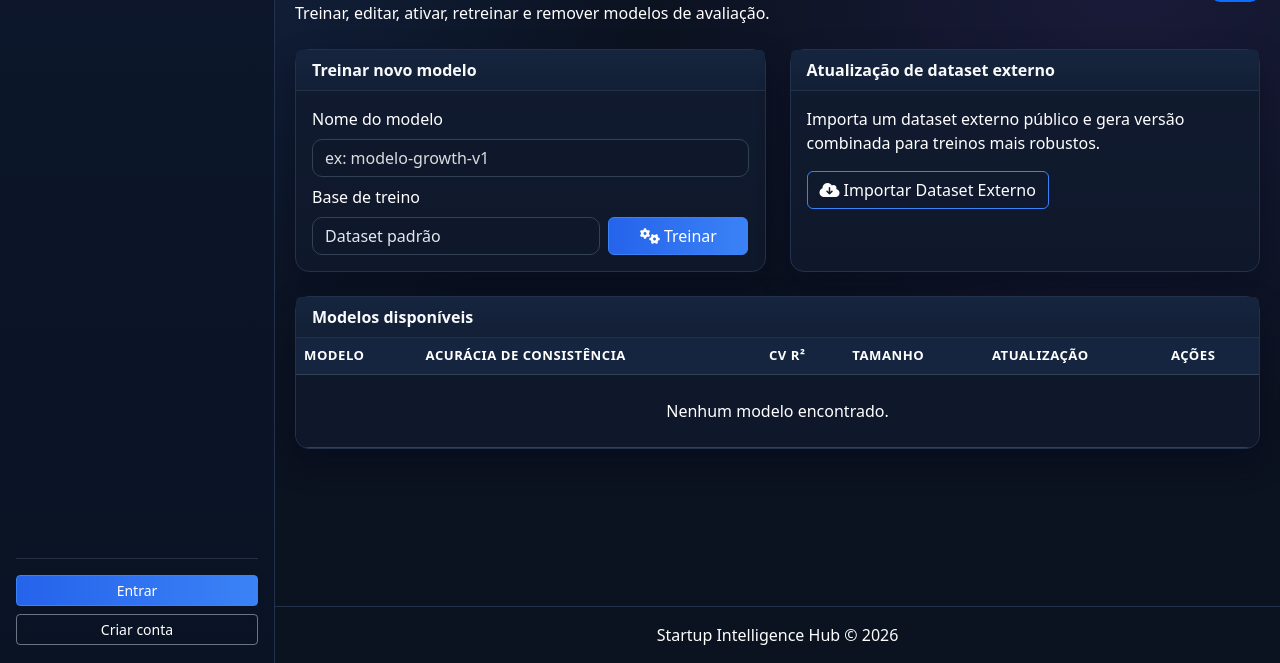
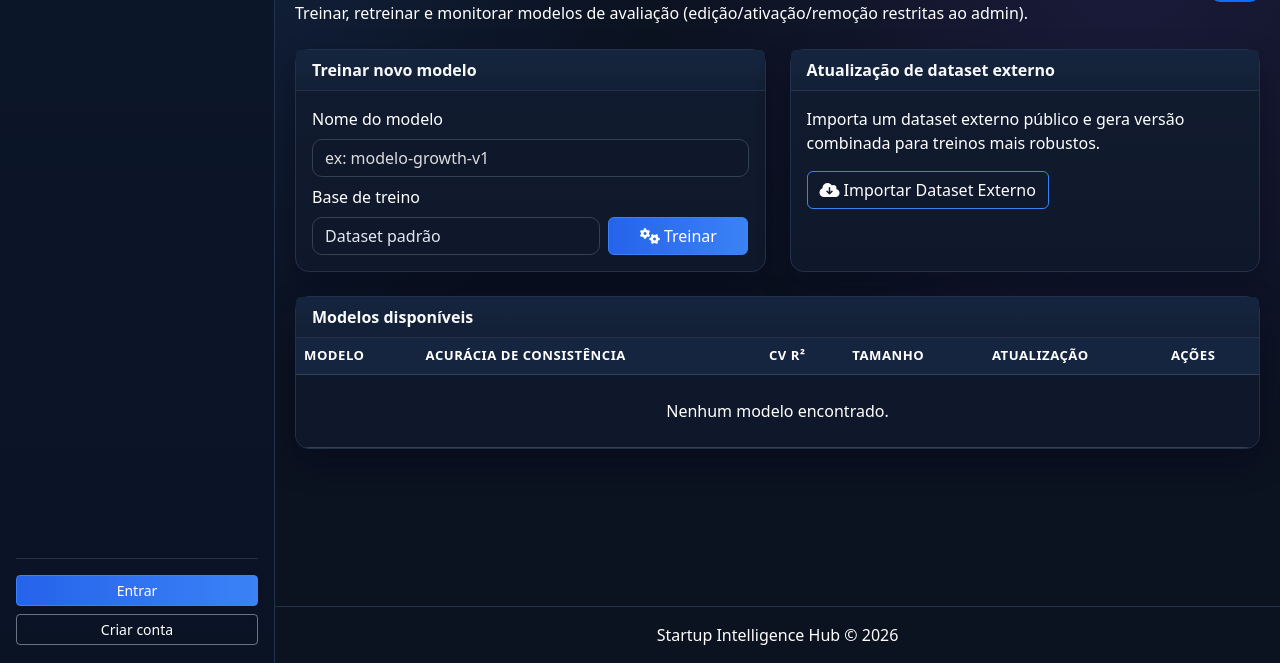
Before and after one commit to rickdeu/startupscan-backend, a Django app: template startupscan_api/templates/analyzer/model_management.html in a window 1280 px wide. Shown: the part 137-800 px from the top of the page. Run offline with Django 5.2, Linux system fonts and the light colour scheme; the template is opened without the code that fills it, so the values that code supplies are empty.

Commit message:
Restringir analista em edição e exclusão de modelos
Co-authored-by: André Hangalo <hangaloandre@gmail.com>

```diff
--- a/startupscan_api/roles.py
+++ b/startupscan_api/roles.py
@@ -83,6 +83,7 @@ def role_access_matrix(role: str) -> dict:
     can_pitch = is_admin or is_analista or is_empreendedor
     can_investor = is_admin or is_analista or is_investidor
     can_models = is_admin or is_analista
+    can_model_admin_actions = is_admin
     can_dashboard = is_admin or is_analista or is_empreendedor
     can_idea_builder = can_pitch
     can_connections = is_admin or is_analista or is_investidor or is_empreendedor
@@ -99,6 +100,7 @@ def role_access_matrix(role: str) -> dict:
         "can_idea_builder": can_idea_builder,
         "can_investor": can_investor,
         "can_models": can_models,
+        "can_model_admin_actions": can_model_admin_actions,
         "can_connections": can_connections,
         "can_public_ideas": can_public_ideas,
     }
--- a/startupscan_api/templates/analyzer/model_management.html
+++ b/startupscan_api/templates/analyzer/model_management.html
@@ -7,7 +7,13 @@
 <div class="d-flex justify-content-between align-items-center mb-4">
     <div>
         <h2 class="mb-1">Gestão de Modelos</h2>
-        <p class="text-muted mb-0">Treinar, editar, ativar, retreinar e remover modelos de avaliação.</p>
+        <p class="text-muted mb-0">
+            {% if user_role_access.can_model_admin_actions %}
+            Treinar, editar, ativar, retreinar e remover modelos de avaliação.
+            {% else %}
+            Treinar, retreinar e monitorar modelos de avaliação (edição/ativação/remoção restritas ao admin).
+            {% endif %}
+        </p>
     </div>
     <span class="badge rounded-pill bg-primary">Ativo: {{ active_model }}</span>
 </div>
@@ -111,12 +117,14 @@
                         <td>{{ model.updated_at|date:"d/m/Y H:i" }}</td>
                         <td>
                             <div class="d-flex flex-wrap gap-1">
+                                {% if user_role_access.can_model_admin_actions %}
                                 <form method="post" class="d-inline">
                                     {% csrf_token %}
                                     <input type="hidden" name="action" value="set_active">
                                     <input type="hidden" name="model_name" value="{{ model.name }}">
                                     <button class="btn btn-sm btn-outline-success" type="submit">Ativar</button>
                                 </form>
+                                {% endif %}
                                 <form method="post" class="d-inline">
                                     {% csrf_token %}
                                     <input type="hidden" name="action" value="retrain">
@@ -124,13 +132,16 @@
                                     <input type="hidden" name="dataset_source" value="enhanced">
                                     <button class="btn btn-sm btn-outline-primary" type="submit">Retreinar</button>
                                 </form>
+                                {% if user_role_access.can_model_admin_actions %}
                                 <form method="post" class="d-inline">
                                     {% csrf_token %}
                                     <input type="hidden" name="action" value="delete">
                                     <input type="hidden" name="model_name" value="{{ model.name }}">
                                     <button class="btn btn-sm btn-outline-danger" type="submit">Deletar</button>
                                 </form>
+                                {% endif %}
                             </div>
+                            {% if user_role_access.can_model_admin_actions %}
                             <details class="mt-2">
                                 <summary class="small text-muted">Editar metadados</summary>
                                 <form method="post" class="mt-2">
@@ -142,6 +153,9 @@
                                     <button class="btn btn-sm btn-secondary" type="submit">Salvar</button>
                                 </form>
                             </details>
+                            {% else %}
+                            <div class="small text-muted mt-2">Edição/ativação/exclusão disponíveis apenas para administrador.</div>
+                            {% endif %}
                         </td>
                     </tr>
                     {% empty %}
```
Also changed, not shown: startupscan_api/views.py (+8 -0 lines).
